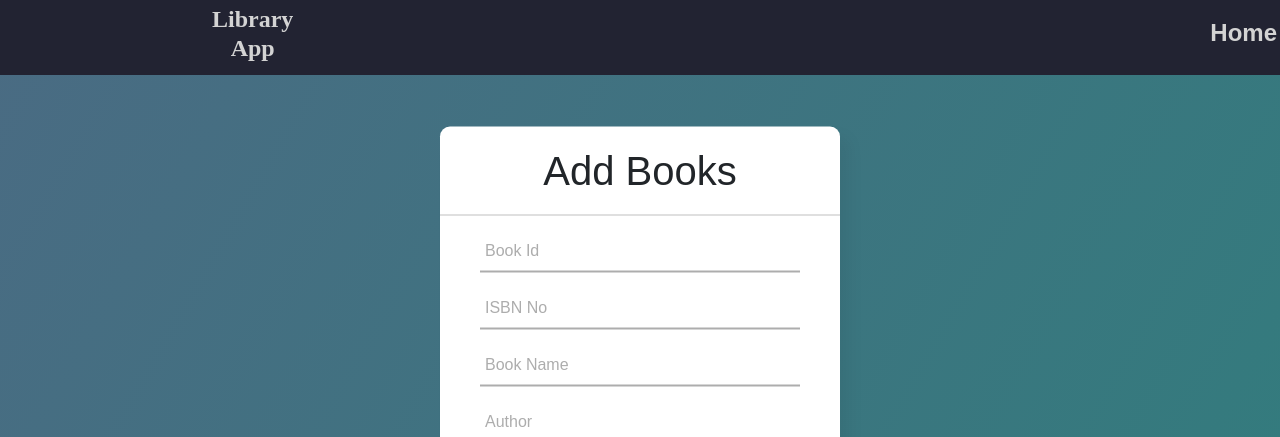
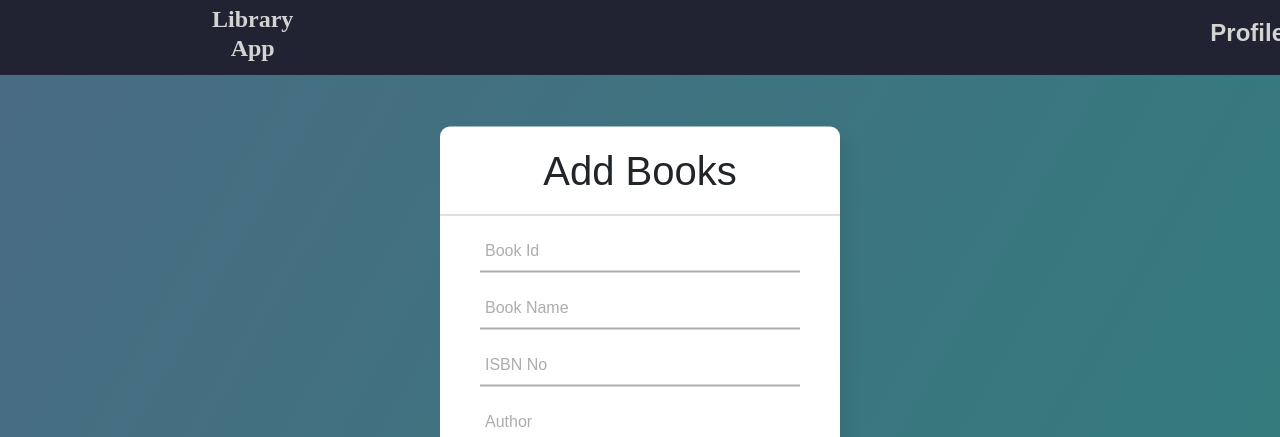
Before and after one commit to ShanaHussainJ/LibraryFrontend, a React (Create React App) app: page /addbooks in a window 1280 px wide. Shown: the top 437 px of the page. Built offline with nearby package versions, Linux system fonts and the light colour scheme.

Commit message:
Allignment completed

```diff
--- a/src/App.js
+++ b/src/App.js
@@ -11,7 +11,7 @@ import EditBooks from "./Components/Admin/EditBooks/EditBooks";
 import Returnbooks from "./Components/User/ReturnBooks/Returnbooks";
 import Returndata from "./Components/User/ReturnBooks/Returndata"
 function App() {
-  const [isAdmin] = useState(true)
+  const [isAdmin] = useState(false)
   return (
     <div className="App">
       <BrowserRouter>
--- a/src/Components/Admin/AddBooks/AddBooks.jsx
+++ b/src/Components/Admin/AddBooks/AddBooks.jsx
@@ -10,13 +10,13 @@ function AddBooks() {
             <input type="text" required></input>
             <label>Book Id</label>
           </div>
+          <div className="txt_field">
+            <input type="text" required></input>
+            <label>Book Name</label>
+          </div>
           <div className="txt_field ">
             <input type="text" required></input>
             <label>ISBN No</label>
-          </div>
-          <div className="txt_field">
-            <input type="text" required></input>
-            <label>Book Name</label>
           </div>
           <div className="txt_field">
             <input type="text" required></input>
--- a/src/Components/Admin/EditBooks/EditBooks.jsx
+++ b/src/Components/Admin/EditBooks/EditBooks.jsx
@@ -45,5 +45,4 @@ function EditBooks() {
     </div>
   );
 }
-
 export default EditBooks;
--- a/src/Components/Admin/ViewBooks/ViewBooks.jsx
+++ b/src/Components/Admin/ViewBooks/ViewBooks.jsx
@@ -34,7 +34,7 @@ const ViewBooks = (props) => {
             <td>{value.author}</td>
             <td>{value.Genres}</td>
             <td>{value.ISBNNo}</td>
-            <td><img className="imgsize rounded-circle" src={value.img} alt="" /></td>
+            <td><img className="imgsize rounded-circle" src={value.img} alt="img" /></td>
             <td>{value.Copies}</td>
             <td>{value.Availforcheckout}</td>
             <td>
--- a/src/Components/Navbar/navbar.jsx
+++ b/src/Components/Navbar/navbar.jsx
@@ -11,7 +11,7 @@ function Navbar({ isAdmin }) {
         <ul className="content-navbar navbar-nav mr-auto">
           <li className="nav-item active">
             <Link to={isAdmin ? "/viewbooks" : "/home"} className="nav-link">
-              Home
+              Profile
             </Link>
           </li>
           {!isAdmin && (
```
